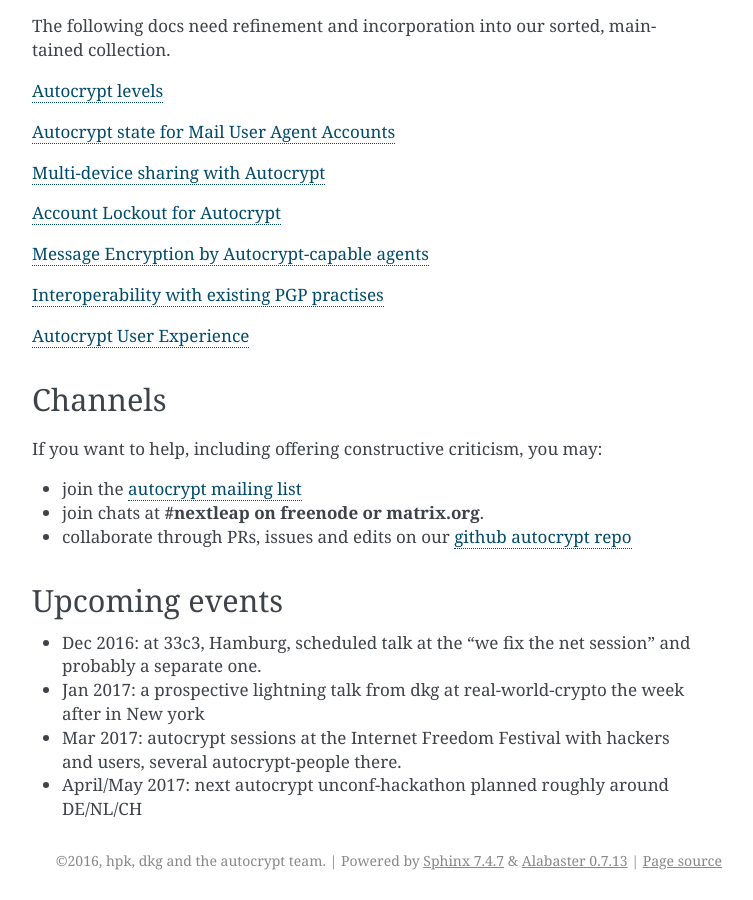
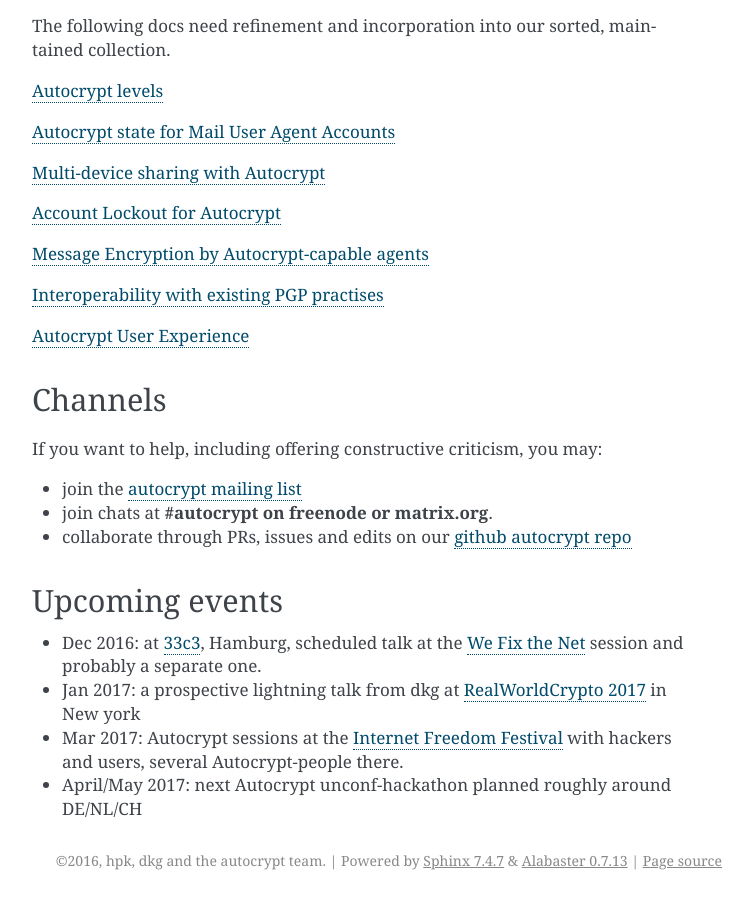
Before and after one commit to autocrypt/autocrypt, a Sphinx documentation site: the page built from doc/index.rst, in a window 1280 px wide and 900 px high, scrolled down 1068 px. Shown: the whole window, without its empty margins (388-1141 px from the left). Built offline with Sphinx 7.4.7, drawn with Linux system fonts in a browser that asks for light colours; pages that are not in the unit, such as notebooks, are missing from menus.

```diff
--- a/doc/index.rst
+++ b/doc/index.rst
@@ -44,7 +44,7 @@ and privacy enthusiasts.
 
 
 unsorted collection of docs and fragments
-+++++++++++++++++++++++++++++++++++++++++++++++
++++++++++++++++++++++++++++++++++++++++++
 
 The following docs need refinement and incorporation into
 our sorted, maintained collection.
@@ -74,30 +74,37 @@ you may:
 
 - join the `autocrypt mailing list`_
 
-- join chats at **#nextleap on freenode or matrix.org**.
+- join chats at **#autocrypt on freenode or matrix.org**.
 
 - collaborate through PRs, issues and edits on our
   `github autocrypt repo <https://github.com/autocrypt/autocrypt>`_
 
 .. _`autocrypt mailing list`: https://lists.mayfirst.org/mailman/listinfo/autocrypt
 
-
 .. _`upcoming events`:
 
 Upcoming events
 ----------------
 
-- Dec 2016: at 33c3, Hamburg, scheduled talk at the
-  "we fix the net session" and probably a separate one.
+- Dec 2016: at `33c3`_, Hamburg, scheduled talk at the
+  `We Fix the Net`_ session and probably a separate one.
 
 - Jan 2017: a prospective lightning talk from dkg at
-  real-world-crypto the week after in New york
+  `RealWorldCrypto 2017`_ in New york
 
-- Mar 2017: autocrypt sessions at the Internet Freedom Festival
-  with hackers and users, several autocrypt-people there.
+- Mar 2017: Autocrypt sessions at the `Internet Freedom Festival`_
+  with hackers and users, several Autocrypt-people there.
 
-- April/May 2017: next autocrypt unconf-hackathon planned
-  roughly around DE/NL/CH
+- April/May 2017: next Autocrypt unconf-hackathon planned roughly
+  around DE/NL/CH
+
+.. _`33c3`: https://events.ccc.de/congress/2016/wiki/Main_Page
+
+.. _`We Fix the Net`: https://events.ccc.de/congress/2016/wiki/Session:We_Fix_the_Net
+
+.. _`RealWorldCrypto 2017`: http://www.realworldcrypto.com/rwc2017
+
+.. _`Internet Freedom Festival`: https://internetfreedomfestival.org/
 
 ..
     :doc:`Autocrypt reasons <reasons>` lists reasons and frequent questions.
```
